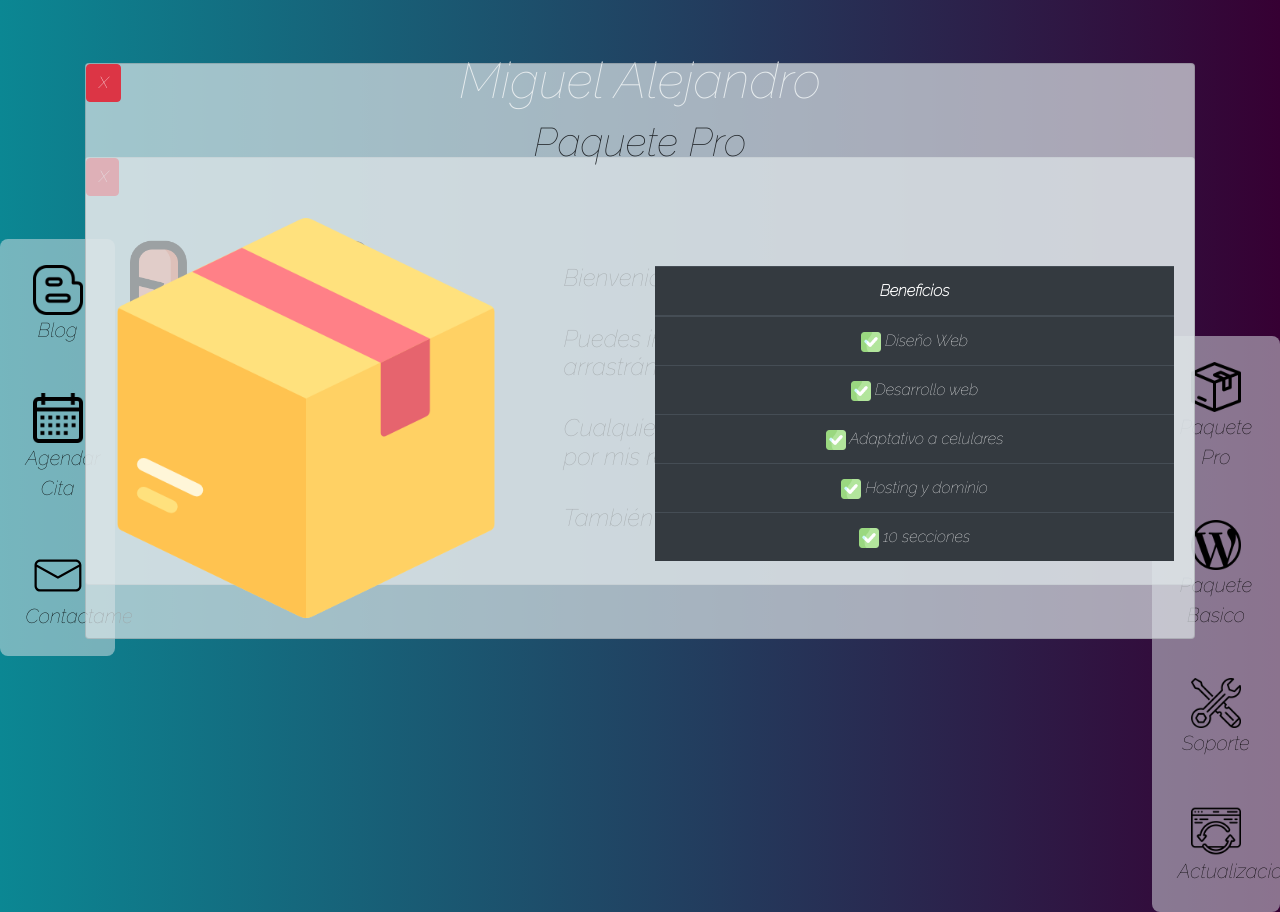
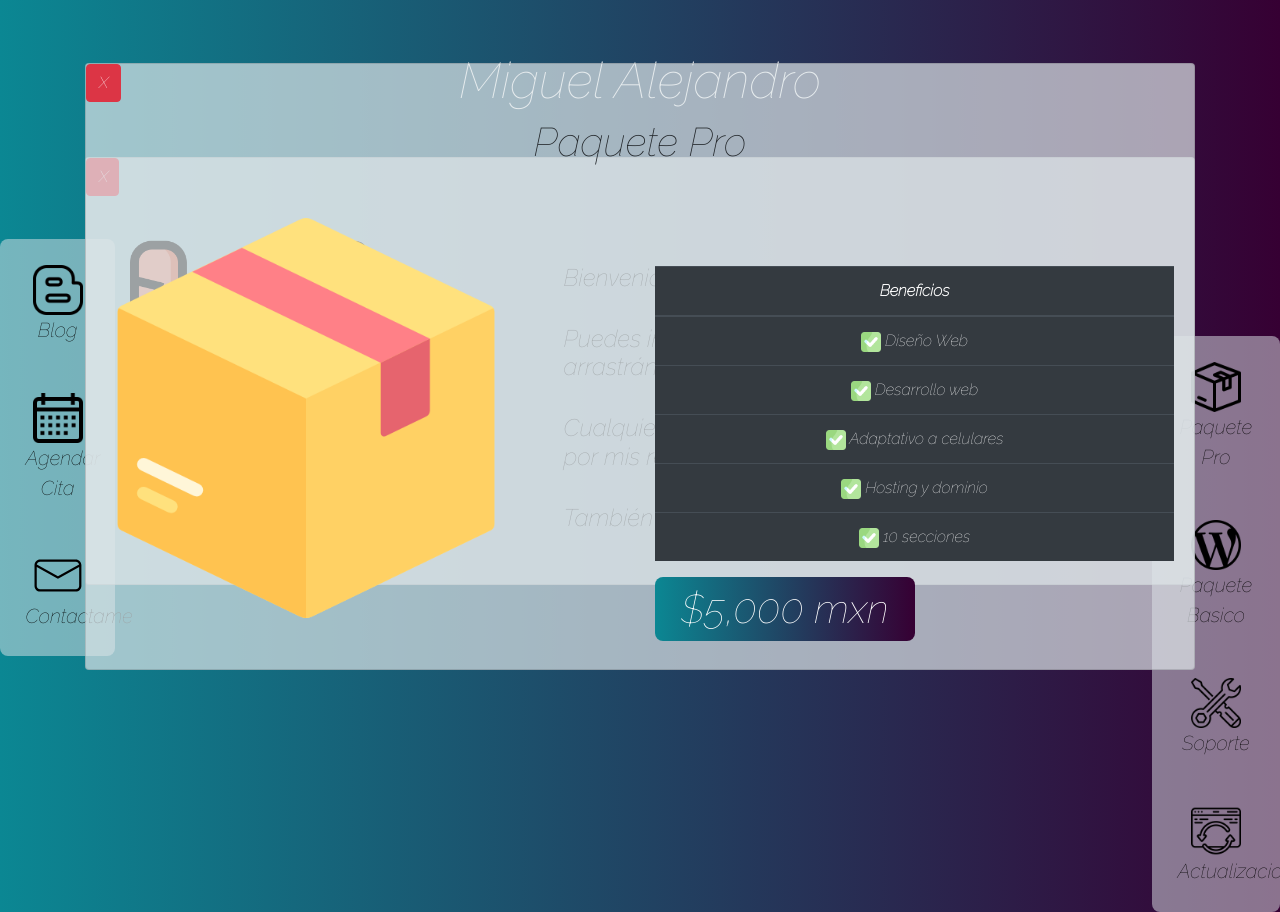
Before and after one commit to Miguel-Alejandro/Miguel-Alejandro, a plain HTML site: page index.html in a window 1280 px wide. Both pictures are taken after a click on the link "Paquete Pro". Shown: the top 912 px of the page. Drawn offline with nearby package versions, Linux system fonts and the light colour scheme.

Commit message:
version desktop del sitio

```diff
--- a/css/main.css
+++ b/css/main.css
@@ -10,6 +10,23 @@
 
 .margin-less{
 	margin-top: -47%;
+}
+
+.bg-blue{
+	color: white;
+
+	background: #360033;  /* fallback for old browsers */
+	background: -webkit-linear-gradient(to right, #0b8793, #360033);  /* Chrome 10-25, Safari 5.1-6 */
+	background: linear-gradient(to right, #0b8793, #360033); /* W3C, IE 10+/ Edge, Firefox 16+, Chrome 26+, Opera 12+, Safari 7+ */
+
+}
+
+.wt-50{
+	width: 50%;
+}
+
+.b-radius{
+	border-radius: 8px;
 }
 
 
--- a/index.html
+++ b/index.html
@@ -247,6 +247,8 @@
 							</tbody>
 						</table>
 
+						<h1 class="mt-2 bg-blue wt-50 b-radius text-center p-2">$5,000 mxn</h1>
+
 					</div>
 				</div>
 			</div>
@@ -346,6 +348,8 @@
 
 								</table>
 
+								<h1 class="mt-2 bg-blue wt-50 b-radius text-center p-2">$2,500 mxn</h1>
+
 							</div>
 
 					</div>
@@ -439,6 +443,8 @@
 								</tr>
 							</tbody>
 						</table>
+
+						<h1 class="mt-2 bg-blue wt-50 b-radius text-center p-2">$500 mxn</h1>
 					</div>
 
 
@@ -516,6 +522,9 @@
 								</tr>
 							</tbody>
 						</table>
+
+						<h1 class="mt-2 bg-blue wt-50 b-radius text-center p-2">$250 mxn</h1>
+
 					</div>
 				</div>
 			</div>
```
